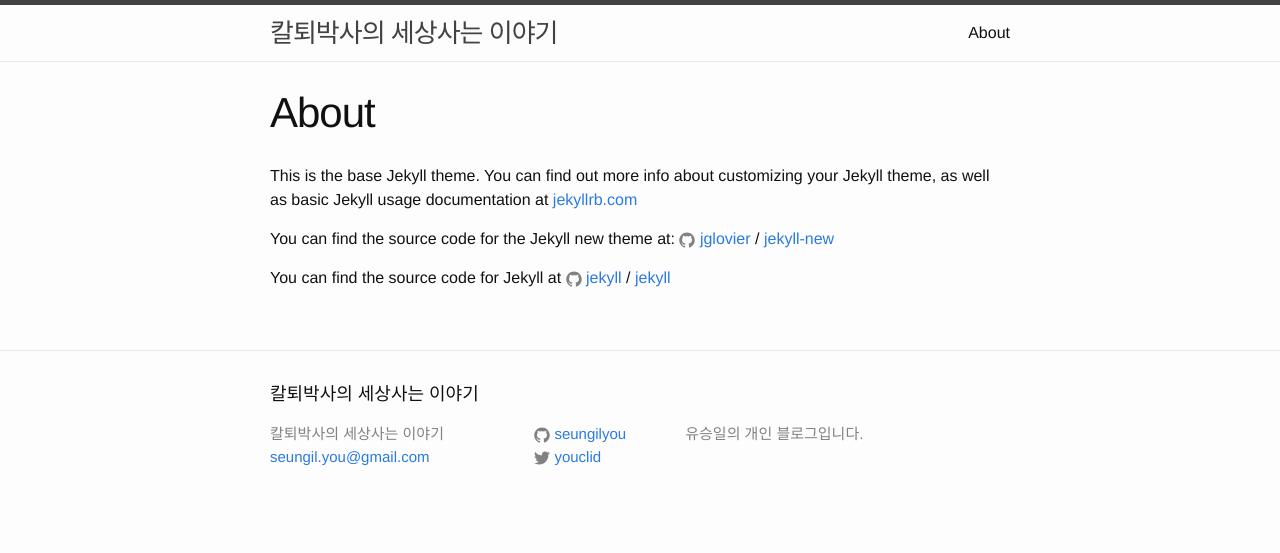
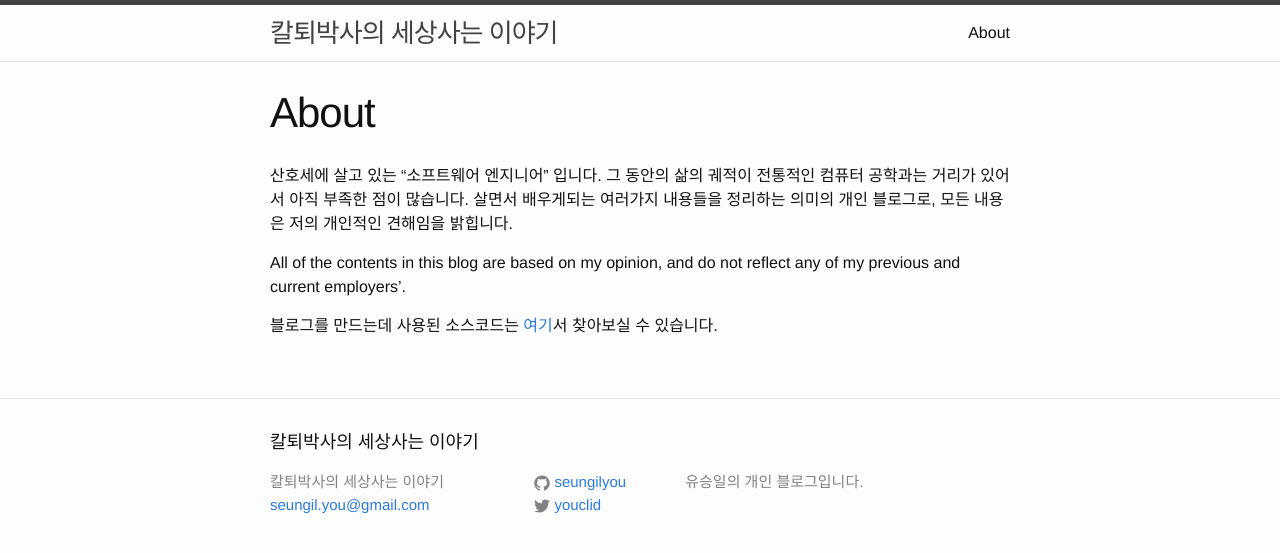
Before and after one commit to seungilyou/blog_jekyll, a Jekyll site: the page built from about.md, in a window 1280 px wide. Shown: the top 553 px of the page. Built offline with Jekyll 4.4.1, drawn with Linux system fonts in a browser that asks for light colours.

```diff
--- a/_includes/head.html
+++ b/_includes/head.html
@@ -9,4 +9,10 @@
   <link rel="stylesheet" href="{{ "/css/main.css" | prepend: site.baseurl }}">
   <link rel="canonical" href="{{ page.url | replace:'index.html','' | prepend: site.baseurl | prepend: site.url }}">
   <link rel="alternate" type="application/rss+xml" title="{{ site.title }}" href="{{ "/feed.xml" | prepend: site.baseurl | prepend: site.url }}">
+  <script type="text/x-mathjax-config">
+  MathJax.Hub.Config({tex2jax: {inlineMath: [['$','$'], ['\\(','\\)']]}});
+  </script>
+  <script type="text/javascript" async
+    src="https://cdn.mathjax.org/mathjax/latest/MathJax.js?config=TeX-AMS_CHTML">
+  </script>
 </head>
--- a/_layouts/default.html
+++ b/_layouts/default.html
@@ -3,7 +3,7 @@
 
   {% include head.html %}
 
-  <body>
+	<body>
 
     {% include header.html %}
 
--- a/about.md
+++ b/about.md
@@ -4,12 +4,9 @@ title: About
 permalink: /about/
 ---
 
-This is the base Jekyll theme. You can find out more info about customizing your Jekyll theme, as well as basic Jekyll usage documentation at [jekyllrb.com](http://jekyllrb.com/)
+산호세에 살고 있는 "소프트웨어 엔지니어" 입니다. 그 동안의 삶의 궤적이 전통적인 컴퓨터 공학과는 거리가 있어서 아직 부족한 점이 많습니다.
+살면서 배우게되는 여러가지 내용들을 정리하는 의미의 개인 블로그로, 모든 내용은 저의 개인적인 견해임을 밝힙니다.
 
-You can find the source code for the Jekyll new theme at:
-{% include icon-github.html username="jglovier" %} /
-[jekyll-new](https://github.com/jglovier/jekyll-new)
+All of the contents in this blog are based on my opinion, and do not reflect any of my previous and current employers'.
 
-You can find the source code for Jekyll at
-{% include icon-github.html username="jekyll" %} /
-[jekyll](https://github.com/jekyll/jekyll)
+블로그를 만드는데 사용된 소스코드는 [여기](https://github.com/seungilyou/blog_jekyll)서 찾아보실 수 있습니다.
--- /dev/null
+++ b/temp.txt
@@ -0,0 +1 @@
+ㄹㄹㄹㄹ
```
Also changed, not shown: _posts/2015-12-31-first-post.md (added, +30 -0 lines), _draft/2015-12-31-welcome-to-jekyll.markdown (renamed from _posts/2015-12-31-welcome-to-jekyll.markdown).
